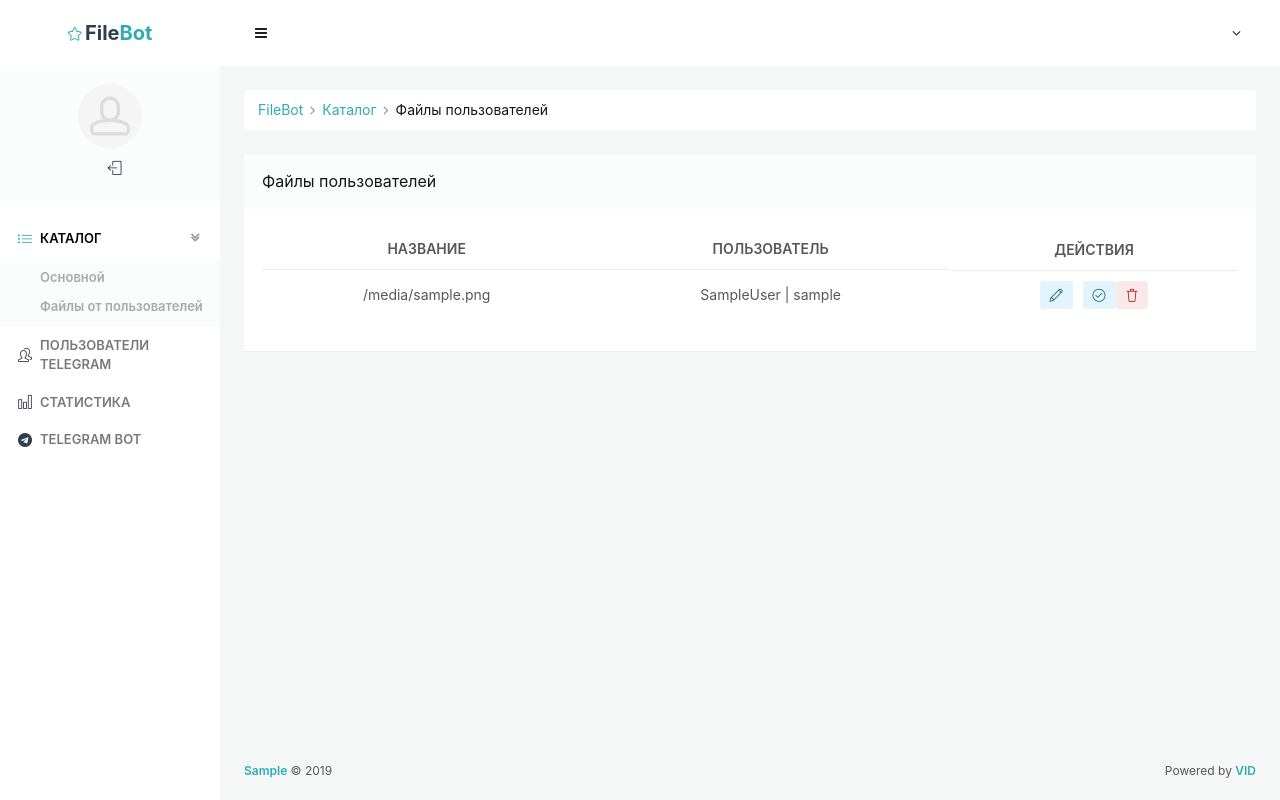
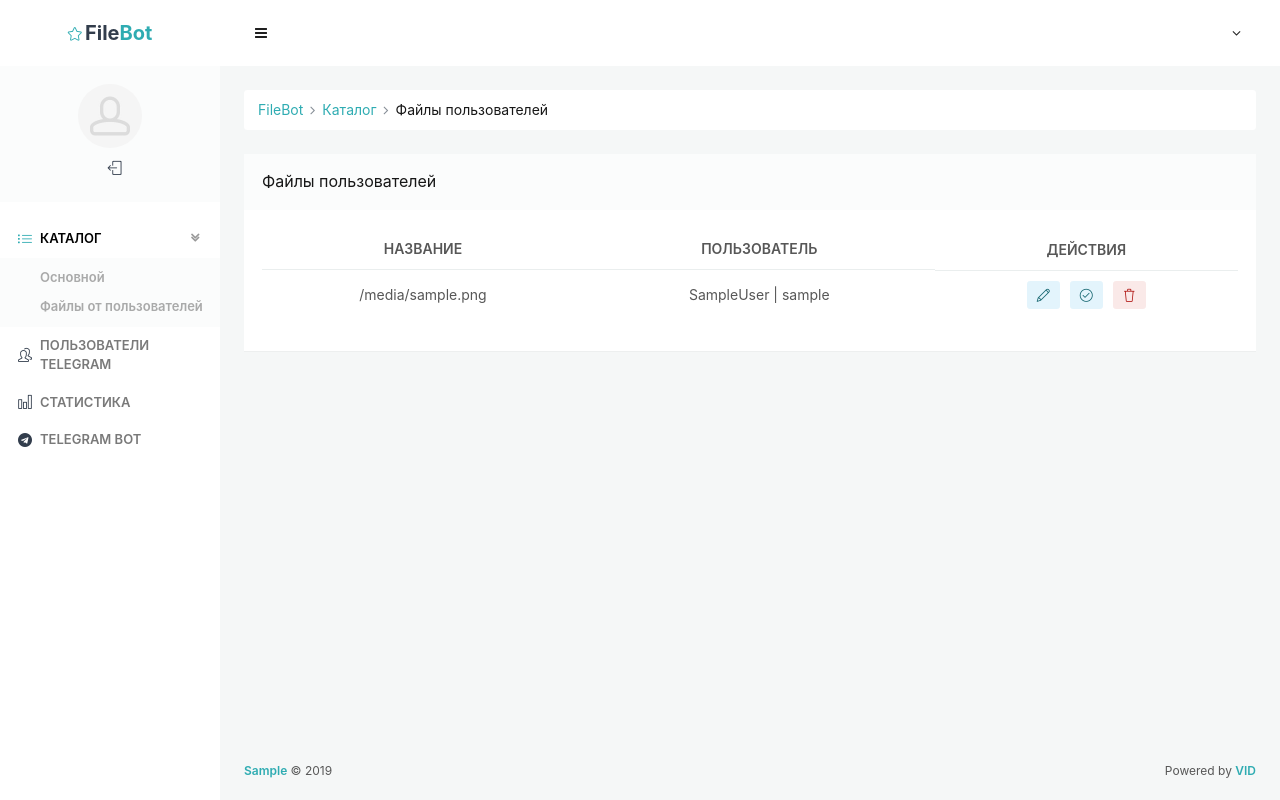
Before and after one commit to dmitriyl99/FilesBot, a Django app: template templates/admin/catalog/files/users.html in a window 1280 px wide. Run offline with Django 3.2, Linux system fonts and the light colour scheme; the template is opened without the code that fills it: most values are stand-ins (such as "Sample title", 1, 10 or a date in 2020); some libraries are stand-ins or nearby versions.

Commit message:
Try to fix files list actions #2

```diff
--- a/templates/admin/catalog/files/users.html
+++ b/templates/admin/catalog/files/users.html
@@ -31,7 +31,7 @@
                                     <td class="text-center d-flex justify-content-center align-items-center">
                                         <a href="{% url 'admin-catalog-files-edit' pk=file.id %}" class="btn btn-sm btn-alt-info mr-10" data-toggle="tooltip" title="Редактировать"><i class="si si-pencil"></i></a>
                                         {% if not file.confirmed %}
-                                            <a href="{% url 'admin-catalog-userfiles-confirm' pk=file.id %}" class="btn btn-sm btn-alt-info" data-toggle="tooltip" title="Одобрить"><i class="si si-check"></i></a>
+                                            <a href="{% url 'admin-catalog-userfiles-confirm' pk=file.id %}" class="btn btn-sm btn-alt-info mr-10" data-toggle="tooltip" title="Одобрить"><i class="si si-check"></i></a>
                                         {% endif %}
                                         <form action="{% url 'admin-catalog-files-remove' pk=file.id %}" method="post">
                                             {% csrf_token %}
```
